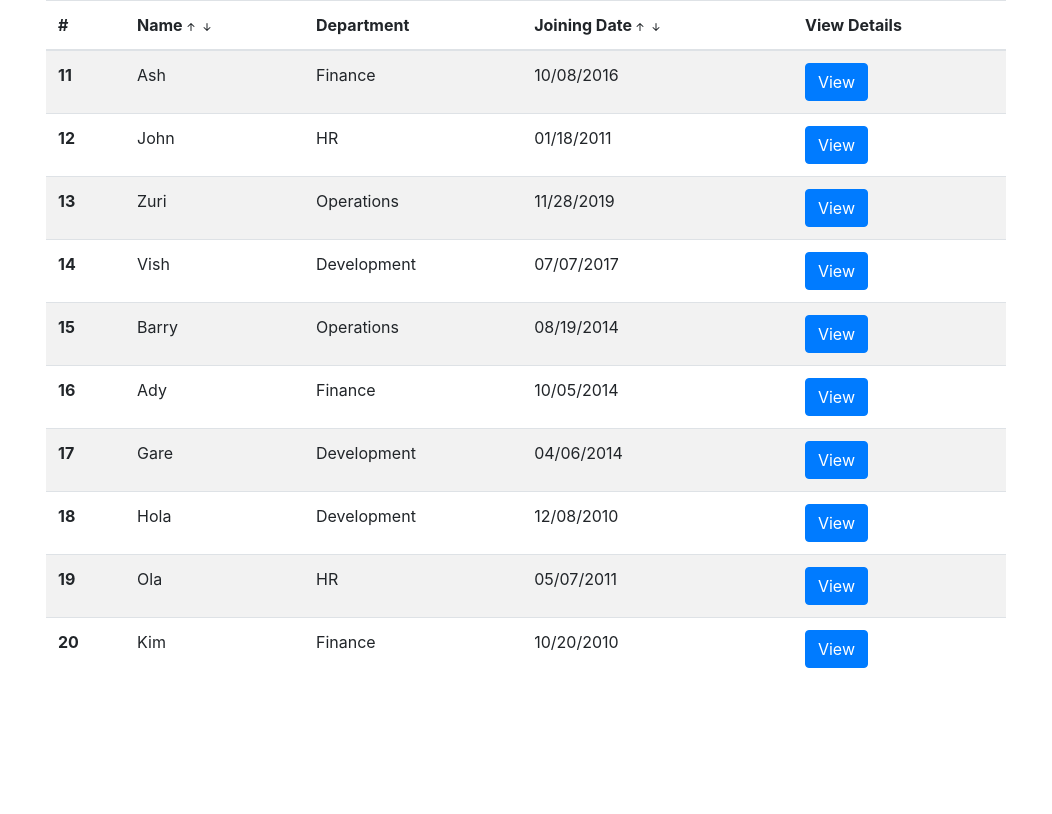
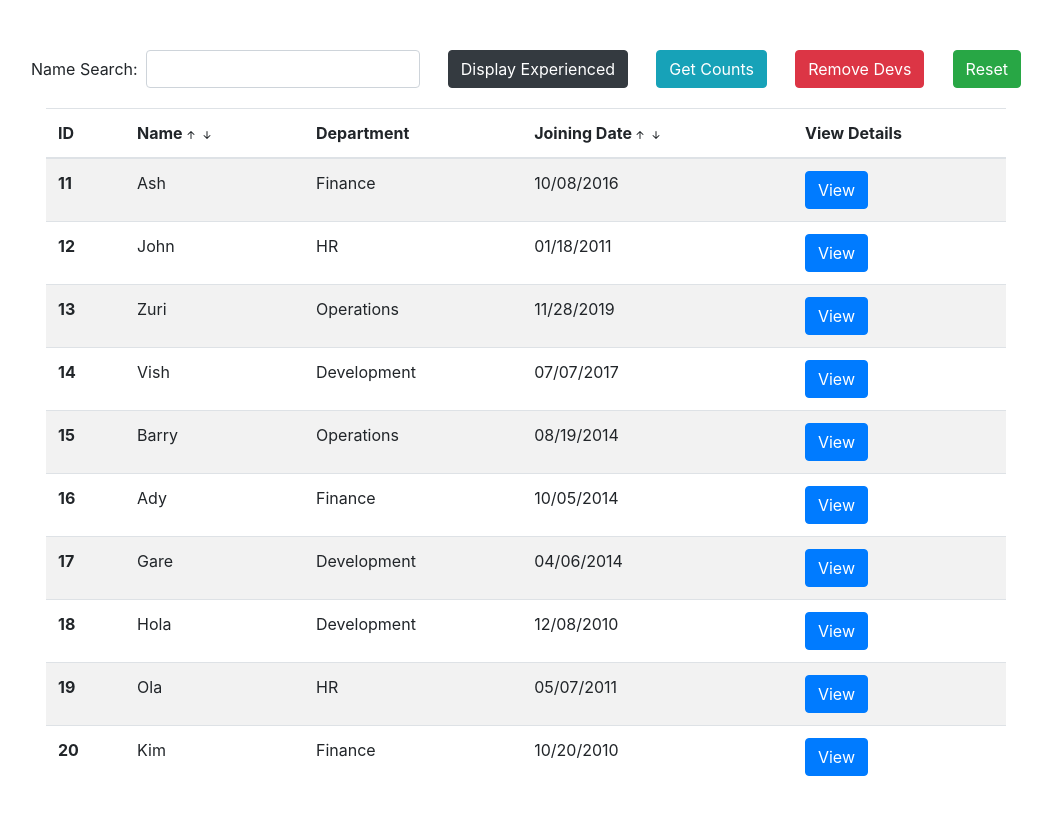
Before and after one commit to electro75/maxxton-assignment, an Angular app: page / in a window 1280 px wide. Shown: the top 814 px of the page, without its empty margins (114-1166 px from the left). Built offline with nearby package versions, Linux system fonts and the light colour scheme.

Commit message:
add fns: 1, 3, 5; fns 2, 4 remaining.

```diff
--- a/src/app/components/employee/employee.component.css
+++ b/src/app/components/employee/employee.component.css
@@ -1,6 +1,7 @@
 .main--table {
     width: 75%;
     margin: auto;
+    padding: 30px 0px;
 }
 
 .sortable--head {
@@ -11,3 +12,10 @@
     display: flex;
     cursor: pointer;
 }
+
+.fns--row {
+    display: flex;
+    justify-content: space-between;
+    align-items: center;
+    padding: 20px 0px;
+}
--- a/src/app/components/employee/employee.component.html
+++ b/src/app/components/employee/employee.component.html
@@ -1,18 +1,33 @@
 <section class="main--table">
+    <section class="table-fns" >
+        <div class="row fns--row">
+            <div class="form-inline">
+                Name Search: <input class="form-control ml-2" type="text" />
+            </div>
+            <button type="button" class="btn btn-dark" (click)="filterExp(2)" >Display Experienced</button>
+            <button type="button" class="btn btn-info">Get Counts</button>
+            <button type="button" class="btn btn-danger" (click)="removeEmp('Development')" >Remove Devs</button>
+            <button type="button" class="btn btn-success" (click)="resetArr()" >Reset</button>
+        </div>
+      </section>
     <table class="table table-striped">
         <thead>
         <tr>
-          <th scope="col">#</th>
+          <th scope="col">
+            <span class="sort--icons" (click)="sortEmp('id', 1)" >
+                ID
+            </span>
+        </th>
           <th scope="col">
               <div class="sortable--head" >
                 Name
                 <div class="sort--icons">
-                    <div class="sort--up" >
+                    <div class="sort--up" (click)="sortEmp('name', 1)" >
                         <svg width="1em" height="1em" viewBox="0 0 16 16" class="bi bi-arrow-up-short" fill="currentColor" xmlns="http://www.w3.org/2000/svg">
                             <path fill-rule="evenodd" d="M8 12a.5.5 0 0 0 .5-.5V5.707l2.146 2.147a.5.5 0 0 0 .708-.708l-3-3a.5.5 0 0 0-.708 0l-3 3a.5.5 0 1 0 .708.708L7.5 5.707V11.5a.5.5 0 0 0 .5.5z"/>
                         </svg>
                     </div>
-                    <div class="sort--down" >
+                    <div class="sort--down" (click)="sortEmp('name', 0)" >
                         <svg width="1em" height="1em" viewBox="0 0 16 16" class="bi bi-arrow-down-short" fill="currentColor" xmlns="http://www.w3.org/2000/svg">
                             <path fill-rule="evenodd" d="M8 4a.5.5 0 0 1 .5.5v5.793l2.146-2.147a.5.5 0 0 1 .708.708l-3 3a.5.5 0 0 1-.708 0l-3-3a.5.5 0 1 1 .708-.708L7.5 10.293V4.5A.5.5 0 0 1 8 4z"/>
                         </svg>
@@ -26,12 +41,12 @@
               <div class="sortable--head">
                 Joining Date
                 <div class="sort--icons">
-                    <div class="sort--up" >
+                    <div class="sort--up" (click)="sortEmp('exp_years', 1)">
                         <svg width="1em" height="1em" viewBox="0 0 16 16" class="bi bi-arrow-up-short" fill="currentColor" xmlns="http://www.w3.org/2000/svg">
                             <path fill-rule="evenodd" d="M8 12a.5.5 0 0 0 .5-.5V5.707l2.146 2.147a.5.5 0 0 0 .708-.708l-3-3a.5.5 0 0 0-.708 0l-3 3a.5.5 0 1 0 .708.708L7.5 5.707V11.5a.5.5 0 0 0 .5.5z"/>
                         </svg>
                     </div>
-                    <div class="sort--down" >
+                    <div class="sort--down" (click)="sortEmp('exp_years', 0)">
                         <svg width="1em" height="1em" viewBox="0 0 16 16" class="bi bi-arrow-down-short" fill="currentColor" xmlns="http://www.w3.org/2000/svg">
                             <path fill-rule="evenodd" d="M8 4a.5.5 0 0 1 .5.5v5.793l2.146-2.147a.5.5 0 0 1 .708.708l-3 3a.5.5 0 0 1-.708 0l-3-3a.5.5 0 1 1 .708-.708L7.5 10.293V4.5A.5.5 0 0 1 8 4z"/>
                         </svg>
@@ -45,7 +60,7 @@
         </tr>
         </thead>
         <tbody>
-        <tr *ngFor="let employee of allEmployees">
+        <tr *ngFor="let employee of displayEmployees">
           <th scope="row">{{ employee.id }}</th>
           <td>
             {{ employee.name }}
@@ -58,4 +73,6 @@
         </tr>
         </tbody>
       </table>
+
+
 </section>
--- a/src/app/components/employee/employee.component.ts
+++ b/src/app/components/employee/employee.component.ts
@@ -1,5 +1,5 @@
 import { Component, OnInit } from '@angular/core';
-import { EMPLOYEES } from '../../services/employees';
+import { Employee } from 'src/app/interfaces/employee';
 import {EmployeeService} from '../../services/employee.service';
 
 @Component({
@@ -9,15 +9,48 @@ import {EmployeeService} from '../../services/employee.service';
 })
 export class EmployeeComponent implements OnInit {
 
-  public allEmployees = EMPLOYEES;
+  public displayEmployees: Employee[];
 
   constructor(private __empService: EmployeeService) {
-    this.__empService.getAllEmployees();
+
   }
 
   ngOnInit(): void {
+    this.displayEmployees = this.__empService.getAllEmployees();
+
+  }
+
+  // sorting function.
+  // type: string (name of the propety to be sorted with ('name' || 'exp_years'))
+  // direction: number (ascending (1) || descending (0))
+  sortEmp(type, direction) {
+    if(direction) {
+      this.displayEmployees.sort(function(a, b) {
+        if(a[type] < b[type]) { return -1; }
+        if(a[type] > b[type]) { return 1; }
+        return 0;
+      })
+    } else {
+      this.displayEmployees.sort(function(a, b) {
+        if(a[type] > b[type]) { return -1; }
+        if(a[type] < b[type]) { return 1; }
+        return 0;
+      })
+    }
+
+  }
+
+  removeEmp(dept) {
+    this.displayEmployees = this.displayEmployees.filter(emp => emp.department !== dept);
   }
 
 
+  filterExp(num) {
+    this.displayEmployees = this.displayEmployees.filter(emp => emp.exp_years > num);
+  }
+
+  resetArr() {
+    this.displayEmployees = this.__empService.getAllEmployees();
+  }
 
 }
--- a/src/app/services/employee.service.ts
+++ b/src/app/services/employee.service.ts
@@ -1,21 +1,26 @@
 import {EMPLOYEES} from './employees';
 import differenceInYears from 'date-fns/differenceInYears'
+import { Employee } from '../interfaces/employee';
 
 export class EmployeeService {
 
-    constructor() { }
+    private allEmployees:Employee[];
 
-    private allEmployees = EMPLOYEES;
+    constructor() {
+        this.allEmployees = EMPLOYEES.map((emp) => {
+            // number of years are calculated and initilised into each employee.
+            // this eases the calculation when the actual function is called.
 
-    getExp() {
-        this.allEmployees.map((emp) => {
             let yrs = differenceInYears(new Date(), new Date(emp.joining_date))
-            console.log(yrs);
-        })
+            return {
+                ...emp,
+                exp_years : yrs
+            }
+        });
     }
 
     getAllEmployees() {
-        this.getExp();
+        return this.allEmployees;
     }
 
 }
```
